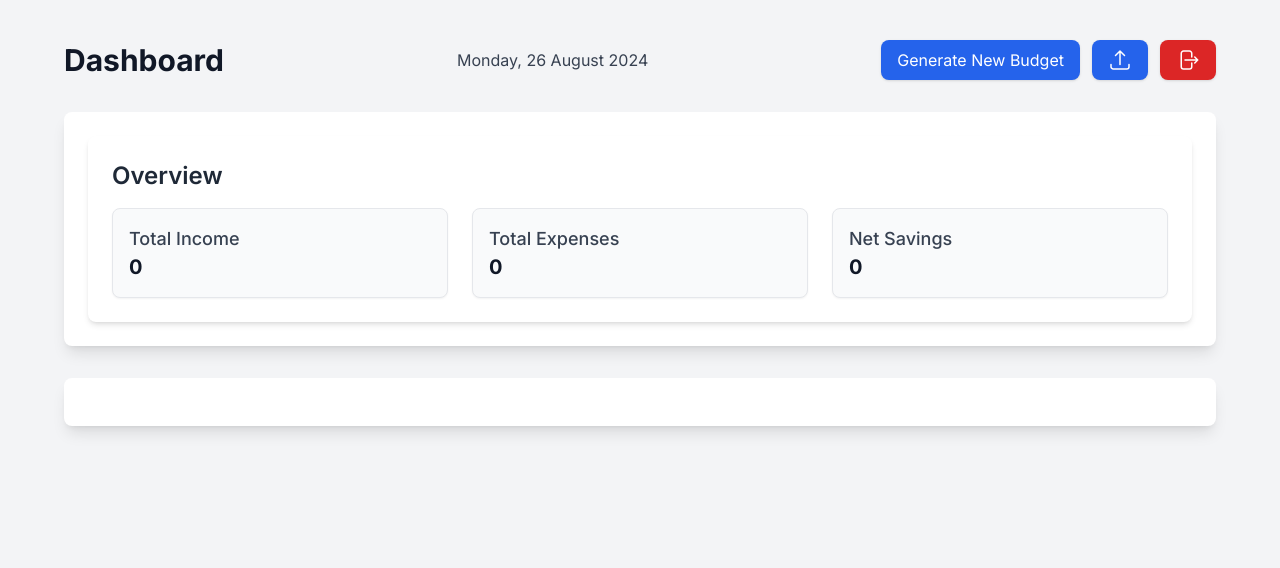
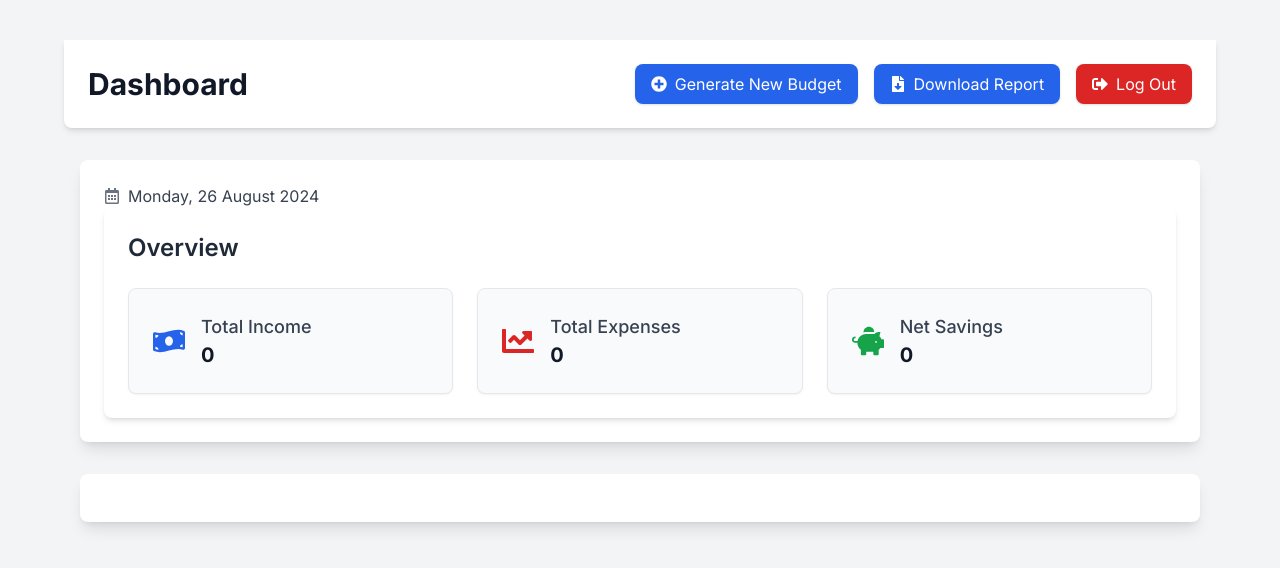
Before and after one commit to iroro1/SpendGuard, a Next.js app: page /dashboard in a window 1280 px wide. Shown: the top 568 px of the page. Built offline with nearby package versions, Linux system fonts and the light colour scheme.

Commit message:
initial deploy

```diff
--- a/components/BudgetBreakdown.tsx
+++ b/components/BudgetBreakdown.tsx
@@ -1,9 +1,9 @@
 "use client";
+import React, { useEffect, useState } from "react";
+import { FaDollarSign, FaTag, FaMoneyCheck } from "react-icons/fa";
 import { capitalize, randomColor } from "@/lib/functions";
-import React, { useEffect, useState } from "react";
 
 const BudgetBreakdown = ({ budget, appData }: any) => {
-  // Example data for demonstration purposes
   const [generatedBudget, setGeneratedBudget] = useState<any>(budget);
   const [data, setData] = useState<any>(appData);
 
@@ -15,38 +15,45 @@ const BudgetBreakdown = ({ budget, appData }: any) => {
   return (
     generatedBudget.length > 0 && (
       <div className="bg-white p-6 rounded-lg shadow-md">
-        <div className="mb-4 border-b">
-          <h2 className="text-2xl font-semibold text-gray-800 mb-4">
+        <div className="mb-6 border-b pb-4">
+          <h2 className="text-2xl font-semibold text-gray-800 mb-2">
             Budget Breakdown
           </h2>
-          <h4 className="text-gray-800 -mt-4 bold">
+          <h4 className="text-gray-600 text-lg font-medium">
             {capitalize(data?.focus)} Plan
           </h4>
         </div>
-        <div className="space-y-4 mt-6">
+        <div className="space-y-6">
           {generatedBudget?.map((item: any, index: number) => (
             <div
               key={index}
-              className="flex flex-col justify-between items-start border-b border-gray-300 pb-2"
+              className="flex flex-col border-b border-gray-300 pb-4"
             >
-              <div className="flex items-center">
+              <div className="flex items-center mb-2">
                 <div
-                  className="w-4 h-4 rounded-full mr-2"
+                  className="w-6 h-6 rounded-full mr-3 flex items-center justify-center"
                   style={{
                     backgroundColor: randomColor(index),
+                    color: "#fff",
                   }}
-                ></div>
-                <div className={`text-[${randomColor(index)}] font-semibold`}>
+                >
+                  <FaDollarSign className="text-xl" />
+                </div>
+                <div
+                  className="text-lg font-semibold"
+                  style={{ color: randomColor(index) }}
+                >
                   {item.name}
                 </div>
               </div>
-              <div className="text-gray-700 ml-6 text-sm w-full flex flex-col gap-2">
+              <div className="text-gray-700 text-sm flex flex-col gap-2">
                 {item?.subcategories?.map((subItem: any, subIndex: number) => (
                   <div
                     key={subIndex}
-                    className="text-gray-700 flex justify-between gap-4  pr-8 items-center w-full"
+                    className="flex justify-between items-center w-full pr-4"
                   >
-                    <span className="text-gray-900 font-semibold">
+                    <span className="text-gray-900 font-semibold flex items-center gap-2">
+                      <FaTag className="text-gray-600" />
                       {subItem.name}
                     </span>
                     <span className="text-gray-800">
--- a/components/DashComp.tsx
+++ b/components/DashComp.tsx
@@ -7,6 +7,12 @@ import BudgetBreakdown from "./BudgetBreakdown";
 import Modal from "./Modal";
 import { calculateBudget } from "@/lib/functions";
 import { useRouter, useSearchParams } from "next/navigation";
+import {
+  FaRegCalendarAlt,
+  FaPlusCircle,
+  FaFileDownload,
+  FaSignOutAlt,
+} from "react-icons/fa";
 
 const DashComp = () => {
   const params = useSearchParams();
@@ -16,11 +22,12 @@ const DashComp = () => {
     if (budgetParam !== null) {
       setBudget(JSON.parse(budgetParam));
     }
-  }, []);
+  }, [params]);
+
   const [isModalOpen, setIsModalOpen] = useState<boolean>(false);
   const [budget, setBudget] = useState<any>([]);
   const router = useRouter();
-  console.log(budget);
+
   const handleGenerateNewBudget = () => {
     setIsModalOpen(true);
   };
@@ -33,8 +40,8 @@ const DashComp = () => {
     const budget = calculateBudget(income, focus);
     setBudget(budget);
   };
+
   const todaysDateInFormat = () => {
-    //  todays date in the format Wed, 17 Nov 2022
     const date = new Date();
     const day = date.toLocaleDateString("en-US", { weekday: "long" });
     const dayOfMonth = date.toLocaleDateString("en-US", { day: "numeric" });
@@ -42,66 +49,48 @@ const DashComp = () => {
     const year = date.toLocaleDateString("en-US", { year: "numeric" });
     return `${day}, ${dayOfMonth} ${month} ${year}`;
   };
+
   const logOut = () => {
     router.replace("/");
   };
+
   return (
-    <div>
-      <header className="max-w-6xl mx-auto mb-8 md:flex md:items-center md:justify-between">
+    <div className="bg-gray-100 min-h-screen">
+      <header className="max-w-6xl mx-auto flex flex-col md:flex-row items-center justify-between p-6 bg-white shadow-md rounded-b-lg mb-8">
         <h1 className="text-3xl font-bold text-gray-900">Dashboard</h1>
-        <div className="mt-4 md:mt-0">
-          <p className="text-gray-700">{todaysDateInFormat()}</p>
-        </div>
-        <div className="flex justify-start md:justify-end gap-3 mt-3 md:mt-0">
+
+        <div className="flex gap-4 mt-4 md:mt-0">
           <button
             onClick={handleGenerateNewBudget}
-            className="bg-blue-600 text-white py-2 px-4 rounded-lg shadow hover:bg-blue-700 transition duration-300"
+            className="bg-blue-600 text-white py-2 px-4 rounded-lg shadow hover:bg-blue-700 transition duration-300 flex items-center"
           >
+            <FaPlusCircle className="mr-2" />
             Generate New Budget
           </button>
           <button
             onClick={downloadReport}
-            className="bg-blue-600 text-white py-2 px-4 rounded-lg shadow hover:bg-blue-700 transition duration-300"
+            className="bg-blue-600 text-white py-2 px-4 rounded-lg shadow hover:bg-blue-700 transition duration-300 flex items-center"
           >
-            <svg
-              xmlns="http://www.w3.org/2000/svg"
-              fill="none"
-              viewBox="0 0 24 24"
-              strokeWidth={1.5}
-              stroke="currentColor"
-              className="w-6 h-6"
-            >
-              <path
-                strokeLinecap="round"
-                strokeLinejoin="round"
-                d="M3 16.5v2.25A2.25 2.25 0 005.25 21h13.5A2.25 2.25 0 0021 18.75V16.5m-13.5-9L12 3m0 0l4.5 4.5M12 3v13.5"
-              />
-            </svg>
+            <FaFileDownload className="mr-2" />
+            Download Report
           </button>
           <button
             onClick={logOut}
-            className="bg-red-600 text-white py-2 px-4 rounded-lg shadow hover:bg-red-700 transition duration-300"
+            className="bg-red-600 text-white py-2 px-4 rounded-lg shadow hover:bg-red-700 transition duration-300 flex items-center"
           >
-            <svg
-              xmlns="http://www.w3.org/2000/svg"
-              fill="none"
-              viewBox="0 0 24 24"
-              strokeWidth={1.5}
-              stroke="currentColor"
-              className="w-6 h-6"
-            >
-              <path
-                strokeLinecap="round"
-                strokeLinejoin="round"
-                d="M15.75 9V5.25A2.25 2.25 0 0013.5 3h-6a2.25 2.25 0 00-2.25 2.25v13.5A2.25 2.25 0 007.5 21h6a2.25 2.25 0 002.25-2.25V15m3 0l3-3m0 0l-3-3m3 3H9"
-              />
-            </svg>
+            <FaSignOutAlt className="mr-2" />
+            Log Out
           </button>
         </div>
       </header>
 
-      <main id="dashboard" className="max-w-6xl mx-auto space-y-8">
+      <main id="dashboard" className="max-w-6xl mx-auto space-y-8 px-4">
         <section className="bg-white p-6 rounded-lg shadow-lg">
+          <div className="mt-4 md:mt-0 text-gray-700 flex items-center">
+            <FaRegCalendarAlt className="mr-2 text-gray-500" />
+            <p>{todaysDateInFormat()}</p>
+          </div>
+
           <DashboardOverview
             budget={budget}
             appData={{
--- a/components/DashboardOverview.tsx
+++ b/components/DashboardOverview.tsx
@@ -1,9 +1,11 @@
 "use client";
 import React, { useEffect, useState } from "react";
+import { FaMoneyBillWave, FaChartLine, FaPiggyBank } from "react-icons/fa";
 
 const DashboardOverview = ({ budget, appData }: any) => {
   const [data, setData] = useState<any>(appData);
   const [overviewData, setOverviewData] = useState<any>(null);
+
   useEffect(() => {
     loadOverview(budget, appData);
   }, [appData, budget]);
@@ -13,41 +15,50 @@ const DashboardOverview = ({ budget, appData }: any) => {
       totalExpenses = 0,
       totalSavings = 0;
 
-    // totalSavings =
-    const bgtFilter = budget.filter((b: any) => {
-      if (b.name === "Savings") {
-        return b;
-      }
-    });
-    bgtFilter[0]?.subcategories.map((sub: any) => {
+    const savingsCategory = budget.find((b: any) => b.name === "Savings");
+    if (savingsCategory) {
+      savingsCategory.subcategories.forEach((sub: any) => {
         totalSavings += sub.amount;
       });
+    }
     totalExpenses = totalIncome - totalSavings;
     setOverviewData({ totalIncome, totalExpenses, totalSavings });
   };
-  console.log(overviewData);
+
   return (
     <div className="bg-white p-6 rounded-lg shadow-md">
-      <h2 className="text-2xl font-semibold text-gray-800 mb-4">Overview</h2>
+      <h2 className="text-2xl font-semibold text-gray-800 mb-6">Overview</h2>
       <div className="grid grid-cols-1 md:grid-cols-2 lg:grid-cols-3 gap-6">
-        {/* Example of financial summary cards */}
-        <div className="p-4 bg-gray-50 border border-gray-200 rounded-lg shadow-sm">
+        {/* Total Income Card */}
+        <div className="p-6 bg-gray-50 border border-gray-200 rounded-lg shadow-sm flex items-center">
+          <FaMoneyBillWave className="text-blue-600 w-8 h-8 mr-4" />
+          <div>
             <h3 className="text-lg font-medium text-gray-700">Total Income</h3>
             <p className="text-xl font-bold text-gray-900">
               {data?.currency}{" "}
-            {Intl.NumberFormat().format(overviewData?.totalIncome)}{" "}
+              {Intl.NumberFormat().format(overviewData?.totalIncome)}
             </p>
           </div>
+        </div>
 
-        <div className="p-4 bg-gray-50 border border-gray-200 rounded-lg shadow-sm">
-          <h3 className="text-lg font-medium text-gray-700">Total Expenses</h3>
+        {/* Total Expenses Card */}
+        <div className="p-6 bg-gray-50 border border-gray-200 rounded-lg shadow-sm flex items-center">
+          <FaChartLine className="text-red-600 w-8 h-8 mr-4" />
+          <div>
+            <h3 className="text-lg font-medium text-gray-700">
+              Total Expenses
+            </h3>
             <p className="text-xl font-bold text-gray-900">
               {data?.currency}{" "}
-            {Intl.NumberFormat().format(overviewData?.totalExpenses)}{" "}
+              {Intl.NumberFormat().format(overviewData?.totalExpenses)}
             </p>
           </div>
+        </div>
 
-        <div className="p-4 bg-gray-50 border border-gray-200 rounded-lg shadow-sm">
+        {/* Net Savings Card */}
+        <div className="p-6 bg-gray-50 border border-gray-200 rounded-lg shadow-sm flex items-center">
+          <FaPiggyBank className="text-green-600 w-8 h-8 mr-4" />
+          <div>
             <h3 className="text-lg font-medium text-gray-700">Net Savings</h3>
             <p className="text-xl font-bold text-gray-900">
               {data?.currency}{" "}
@@ -56,6 +67,7 @@ const DashboardOverview = ({ budget, appData }: any) => {
           </div>
         </div>
       </div>
+    </div>
   );
 };
 
--- a/lib/functions.ts
+++ b/lib/functions.ts
@@ -208,18 +208,22 @@ export const calculateBudget = (
 };
 
 export const randomColor = (ind: number) => {
-  // pick out of and arraay of 10 bright and warm colors
+  // Pick out of an array of 10 bright and warm colors
   const colors = [
-    "tomato",
-    "navy",
-    "deepskyblue",
-    "orange",
-    "fuchsia",
-    "turquoise",
-    "lime",
-    "gold",
+    "#FF5733", // Fiery Red-Orange
+    "#FFBF00", // Vivid Yellow
+    "#FF6F61", // Coral
+    "#FF8C00", // Dark Orange
+    "#FFD700", // Gold
+    "#FF69B4", // Hot Pink
+    "#FF1493", // Deep Pink
+    "#FF4500", // Orange Red
+    "#F4A460", // Sandy Brown
+    "#FFA07A", // Light Salmon
   ];
-  return colors[ind];
+
+  // Use modulo to ensure index is within bounds
+  return colors[ind % colors.length];
 };
 
 export const capitalize = (str: string) => {
```
Also changed, not shown: components/OnboardingForm.tsx (+49 -22 lines). Lines whose indentation alone changed are shown as unchanged.
